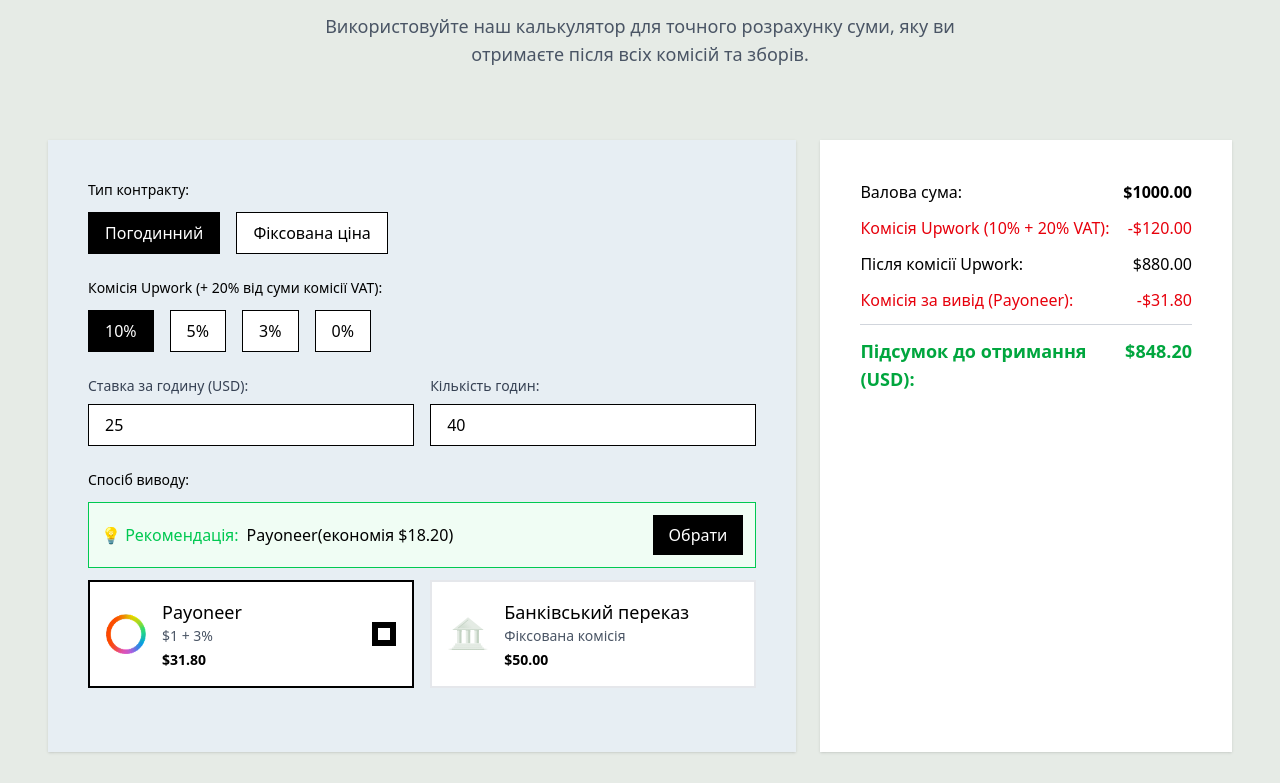
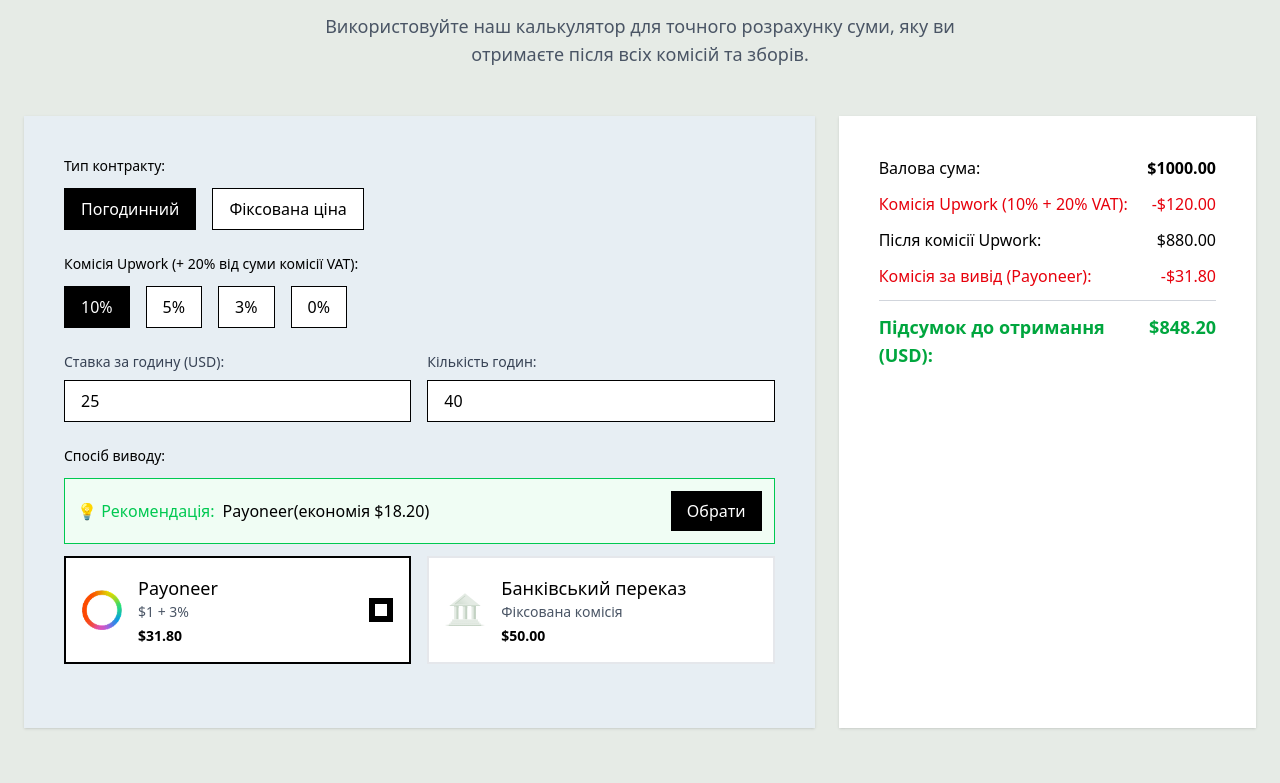
Before and after one commit to Oleg-Razin/upwork_to_ua_bank_transfers, a Next.js app: page / in a window 1280 px wide. Shown: the part 1617-2400 px from the top of the page. Built offline with nearby package versions, Linux system fonts and the light colour scheme; no server answers.

Commit message:
cahnge layout

```diff
--- a/app/ui/organisms/Calc.tsx
+++ b/app/ui/organisms/Calc.tsx
@@ -142,7 +142,7 @@
   const monoFinalAmount = monoAmount - monoTaxes.total;
 
   return (
-    <div className="p-6 mx-auto md:flex md:gap-6">
+    <div className="md:flex md:gap-6">
       {/* Contract Type Selection */}
       <div className="md:w-6/12 lg:w-8/12 bg-secondary p-6 md:p-10 space-y-6 shadow-sm">
         <div>
```
